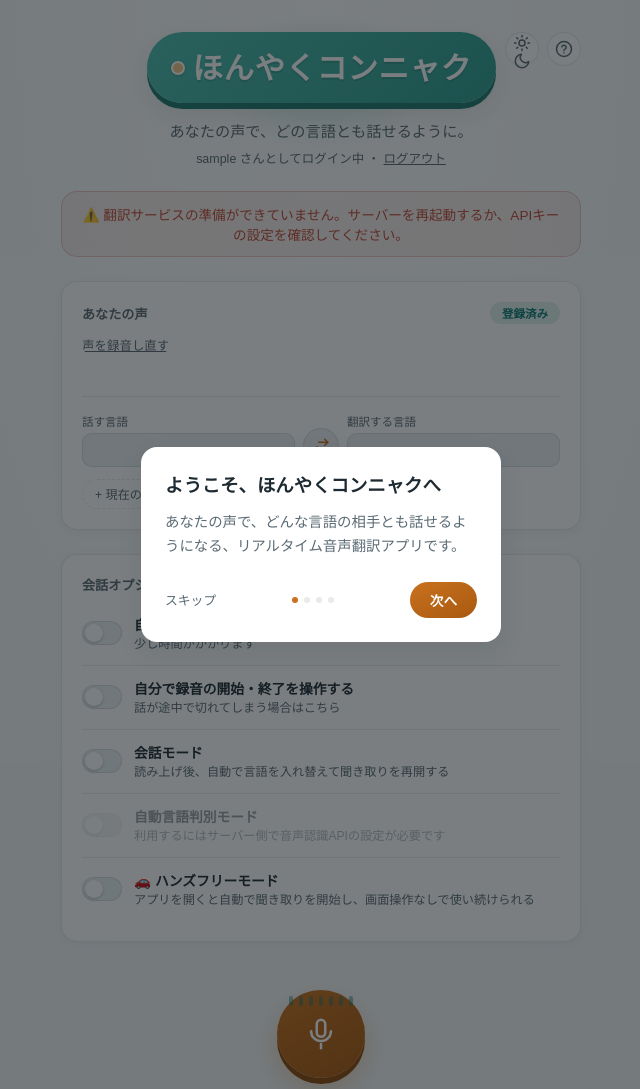
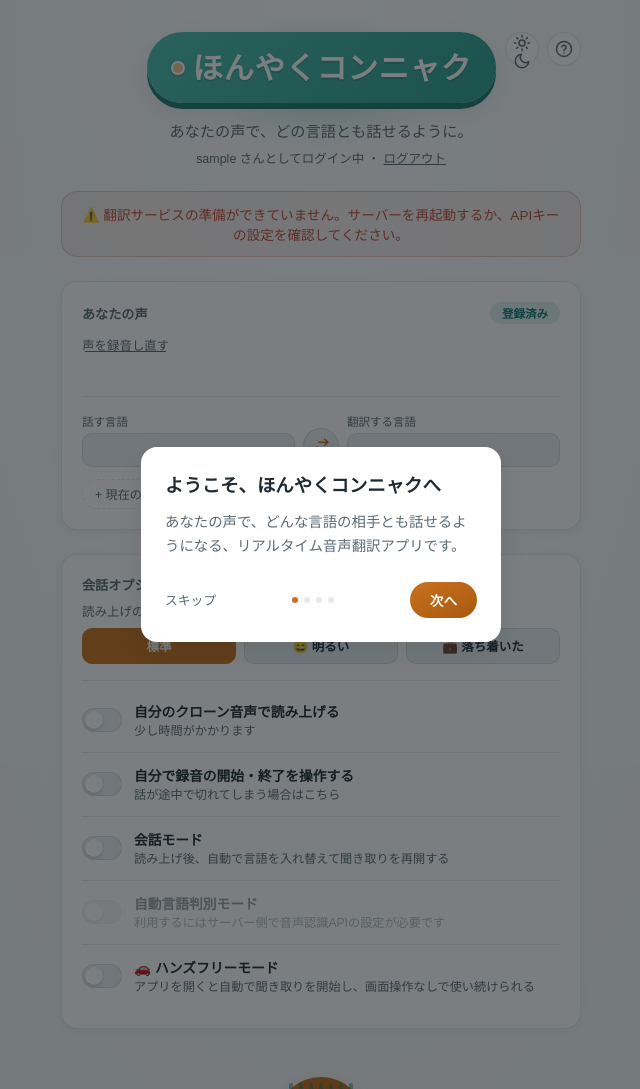
Before and after one commit to tomokiyama2000-cmyk/honyaku-kon-nyaku, a Flask app: page / in a window 1280 px wide. Shown: the whole page, without its empty margins (319-959 px from the left). Run offline with Flask 3, Linux system fonts and the light colour scheme; the visitor is signed in with stand-in values (Sample User, id 1); data comes from the database, SQL or seed files in the repository; data that the repository does not hold is empty; parts of the project's set-up code (start-up, migrations or seed data) failed here and were passed over; some web fonts are replaced.

Commit message:
読み上げの声色（標準/明るい/落ち着いた）を選択できる機能を追加

```diff
--- a/app.py
+++ b/app.py
@@ -225,9 +225,9 @@ def clone_voice_from_sample(user_id, voice_sample_path):
     return voice_id
 
 
-def speak_with_cloned_voice(text, voice_id, filepath, speed=None, language_code=None):
+def speak_with_cloned_voice(text, voice_id, filepath, speed=None, language_code=None, tone="standard"):
     """声のクローンプロバイダーを使って、テキストを読み上げた音声ファイルを作る"""
-    _voice_provider.speak(text, voice_id, filepath, speed=speed, language_code=language_code)
+    _voice_provider.speak(text, voice_id, filepath, speed=speed, language_code=language_code, tone=tone)
 
 
 @app.route("/")
@@ -345,6 +345,9 @@ def process():
     source_language_name = data.get("source_language")
     target_language_name = data.get("target_language")
     want_clone_voice = bool(data.get("use_clone", False))
+    voice_tone = data.get("voice_tone") or "standard"
+    if voice_tone not in ("standard", "friendly", "business"):
+        voice_tone = "standard"
 
     if not text:
         return jsonify({"error": "テキストが空です"}), 400
@@ -376,16 +379,16 @@ def process():
     try:
         if use_clone:
             # 翻訳文は少しゆっくりめに読み上げる（原文の言語より聞き取りにくいことが多いため）
-            speak_with_cloned_voice(translated, voice_id, filepath, speed=0.85)
+            speak_with_cloned_voice(translated, voice_id, filepath, speed=0.85, tone=voice_tone)
         else:
-            asyncio.run(_speak_to_file(translated, lang_info["voice"], filepath))
+            asyncio.run(_speak_to_file(translated, lang_info["voice"], filepath, tone=voice_tone))
     except Exception as e:
         # 声のクローンで失敗した場合は、自然な声（edge-tts）で再挑戦してみる
         if use_clone:
             try:
                 filename = f"{uuid.uuid4().hex}.mp3"
                 filepath = os.path.join(AUDIO_DIR, filename)
-                asyncio.run(_speak_to_file(translated, lang_info["voice"], filepath))
+                asyncio.run(_speak_to_file(translated, lang_info["voice"], filepath, tone=voice_tone))
                 use_clone = False
             except Exception as e2:
                 return jsonify({"error": f"音声合成に失敗しました: {e2}"}), 500
@@ -403,16 +406,16 @@ def process():
             if use_clone_for_original:
                 # 原文は、発音精度を上げるため言語を明示的に指定する（速度は指定せず自然な音質を優先）
                 source_lookup_code = source_lang_info["translate_code"].split("-")[0].lower()
-                speak_with_cloned_voice(text, voice_id, original_filepath, language_code=source_lookup_code)
+                speak_with_cloned_voice(text, voice_id, original_filepath, language_code=source_lookup_code, tone=voice_tone)
             else:
-                asyncio.run(_speak_to_file(text, source_lang_info["voice"], original_filepath))
+                asyncio.run(_speak_to_file(text, source_lang_info["voice"], original_filepath, tone=voice_tone))
             original_audio_url = f"/static/generated_audio/{original_filename}"
         except Exception:
             # クローンで失敗したら、自然な声で再挑戦してみる
             try:
                 original_filename = f"{uuid.uuid4().hex}.mp3"
                 original_filepath = os.path.join(AUDIO_DIR, original_filename)
-                asyncio.run(_speak_to_file(text, source_lang_info["voice"], original_filepath))
+                asyncio.run(_speak_to_file(text, source_lang_info["voice"], original_filepath, tone=voice_tone))
                 original_audio_url = f"/static/generated_audio/{original_filename}"
             except Exception:
                 original_audio_url = None  # それでも失敗したら、原文の音声は無しで翻訳結果は返す
@@ -513,8 +516,17 @@ def _delete_audio_files(audio_urls):
             pass  # ファイル削除に失敗しても、履歴の削除自体は成功として扱う
 
 
-async def _speak_to_file(text, voice, filepath):
-    communicate = edge_tts.Communicate(text, voice)
+# edge-tts（自然な声）向けの、声のトーンごとの話速・ピッチ調整
+EDGE_TTS_TONE_PRESETS = {
+    "standard": {"rate": "+0%", "pitch": "+0Hz"},
+    "friendly": {"rate": "+8%", "pitch": "+15Hz"},   # 明るい・テンション高め
+    "business": {"rate": "-5%", "pitch": "-10Hz"},   # 落ち着いた・まじめ
+}
+
+
+async def _speak_to_file(text, voice, filepath, tone="standard"):
+    preset = EDGE_TTS_TONE_PRESETS.get(tone, EDGE_TTS_TONE_PRESETS["standard"])
+    communicate = edge_tts.Communicate(text, voice, rate=preset["rate"], pitch=preset["pitch"])
     await communicate.save(filepath)
 
 
--- a/providers/voice.py
+++ b/providers/voice.py
@@ -11,6 +11,16 @@ app.py（アプリ本体）は、ここで定義した共通のインターフ
 """
 
 import os
+
+# 声のトーン（話し方の雰囲気）のプリセット。
+# stability: 声の安定性（低いほど抑揚が豊かで表現力が出る）
+# style: 表現の強さ（高いほど感情がこもって聞こえる）
+VOICE_TONE_PRESETS = {
+    "standard": {"stability": 0.4, "style": 0.35},
+    "friendly": {"stability": 0.28, "style": 0.55},  # 明るい・テンション高め（友達との会話向け）
+    "business": {"stability": 0.65, "style": 0.05},  # 落ち着いた・まじめ（ビジネスシーン向け）
+}
+DEFAULT_VOICE_TONE = "standard"
 
 
 class ElevenLabsVoiceProvider:
@@ -44,9 +54,12 @@ class ElevenLabsVoiceProvider:
             )
         return response.voice_id
 
-    def speak(self, text, voice_id, filepath, speed=None, language_code=None):
+    def speak(self, text, voice_id, filepath, speed=None, language_code=None, tone=DEFAULT_VOICE_TONE):
         """
         指定した声のクローン（voice_id）でテキストを読み上げ、音声ファイルとして保存する。
+
+        tone には "standard"（標準）, "friendly"（明るい）, "business"（落ち着いた）
+        のいずれかを指定でき、話し方の雰囲気を切り替えられる。
 
         language_code を指定した場合、発音の精度を上げるために、通常の多言語モデルではなく
         「eleven_turbo_v2_5」という、言語を明示的に指定できる別のモデルを使う
@@ -57,10 +70,12 @@ class ElevenLabsVoiceProvider:
         """
         from elevenlabs import VoiceSettings
 
+        tone_preset = VOICE_TONE_PRESETS.get(tone, VOICE_TONE_PRESETS[DEFAULT_VOICE_TONE])
+
         settings_kwargs = {
-            "stability": 0.4,  # 声の安定性（少し下げて、抑揚のある明るい話し方にする）
+            "stability": tone_preset["stability"],  # 声の安定性（低いほど抑揚が豊かになる）
             "similarity_boost": 0.85,  # 元の声にどれだけ似せるか（高いほど本人の声に近づく）
-            "style": 0.35,  # 表現の豊かさ（上げることで、テンション高く聞こえるようにする）
+            "style": tone_preset["style"],  # 表現の強さ（トーンによって明るさ・まじめさを調整する）
             "use_speaker_boost": True,  # 声の明瞭さ・類似度を高める補正
         }
         if speed is not None:
--- a/static/app.js
+++ b/static/app.js
@@ -15,6 +15,7 @@ const manualModeCheckbox = document.getElementById("manualModeCheckbox");
 const conversationModeCheckbox = document.getElementById("conversationModeCheckbox");
 const autoDetectCheckbox = document.getElementById("autoDetectCheckbox");
 const handsFreeCheckbox = document.getElementById("handsFreeCheckbox");
+const toneOptions = document.querySelectorAll(".tone-option");
 const recordSampleButton = document.getElementById("recordSampleButton");
 const recordButtonLabel = document.getElementById("recordButtonLabel");
 const recordProgress = document.getElementById("recordProgress");
@@ -254,6 +255,7 @@ async function sendToServer(text, sourceLanguageOverride, targetLanguageOverride
         source_language: sourceLanguage,
         target_language: targetLanguage,
         use_clone: useCloneCheckbox.checked,
+        voice_tone: currentVoiceTone,
       }),
     });
 
@@ -950,3 +952,25 @@ if (localStorage.getItem(HANDSFREE_STORAGE_KEY) === "1") {
     if (!isListening) startListening();
   }, 800);
 }
+
+// ============================================================
+// 読み上げの声色（トーン）
+// ============================================================
+const VOICE_TONE_STORAGE_KEY = "voicebridge_voice_tone";
+let currentVoiceTone = localStorage.getItem(VOICE_TONE_STORAGE_KEY) || "standard";
+
+function applyVoiceToneUI() {
+  toneOptions.forEach((button) => {
+    button.classList.toggle("is-active", button.dataset.tone === currentVoiceTone);
+  });
+}
+
+toneOptions.forEach((button) => {
+  button.addEventListener("click", () => {
+    currentVoiceTone = button.dataset.tone;
+    localStorage.setItem(VOICE_TONE_STORAGE_KEY, currentVoiceTone);
+    applyVoiceToneUI();
+  });
+});
+
+applyVoiceToneUI();
--- a/static/style.css
+++ b/static/style.css
@@ -314,6 +314,46 @@ button {
   font-weight: 700;
   color: var(--text-muted);
   margin: 0 0 var(--space-2);
+}
+
+/* ---- Voice tone selector ---- */
+.tone-selector {
+  padding-bottom: var(--space-4);
+  border-bottom: 1px solid var(--border);
+  margin-bottom: var(--space-2);
+}
+
+.tone-selector__label {
+  display: block;
+  font-size: 0.78rem;
+  color: var(--text-muted);
+  margin-bottom: var(--space-2);
+}
+
+.tone-selector__options {
+  display: grid;
+  grid-template-columns: repeat(3, 1fr);
+  gap: var(--space-2);
+}
+
+.tone-option {
+  border: 1px solid var(--border);
+  background: var(--panel-raised);
+  color: var(--text);
+  border-radius: var(--radius-sm);
+  padding: var(--space-2) var(--space-1);
+  font-size: 0.78rem;
+  font-weight: 600;
+  cursor: pointer;
+  transition: background 0.15s ease, border-color 0.15s ease, color 0.15s ease;
+}
+
+.tone-option:hover { border-color: var(--accent); }
+
+.tone-option.is-active {
+  background: var(--accent);
+  border-color: var(--accent);
+  color: #FFFFFF;
 }
 
 .options-card__body {
--- a/templates/index.html
+++ b/templates/index.html
@@ -104,6 +104,15 @@
 
   <section class="options-card">
     <h2 class="options-card__title">会話オプション</h2>
+
+    <div class="tone-selector">
+      <span class="tone-selector__label">読み上げの声色</span>
+      <div class="tone-selector__options" role="radiogroup" aria-label="読み上げの声色">
+        <button type="button" class="tone-option is-active" data-tone="standard">標準</button>
+        <button type="button" class="tone-option" data-tone="friendly">😄 明るい</button>
+        <button type="button" class="tone-option" data-tone="business">💼 落ち着いた</button>
+      </div>
+    </div>
 
     <div class="options-card__body">
       <label class="setting-toggle">
```
